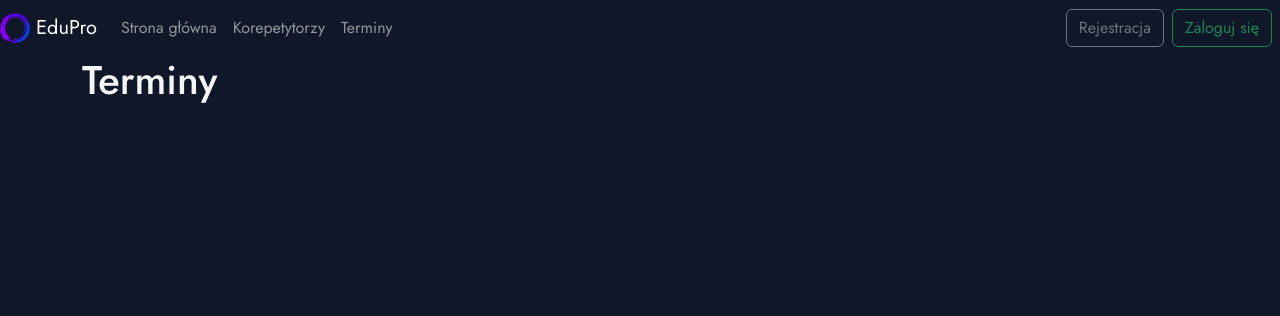
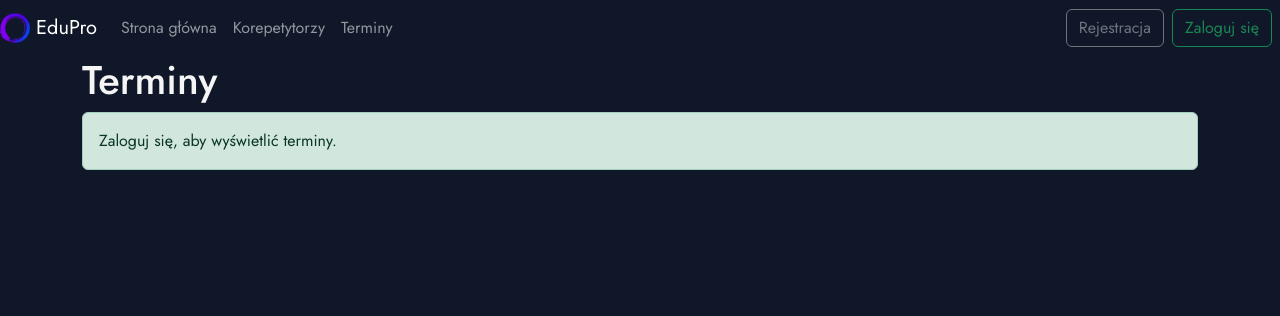
Before and after one commit to ZMejer/EduPro-tutoring-platform, a Django app: template project/app/templates/slots.html in a window 1280 px wide. Shown: the top 316 px of the page. Run offline with Django 4.2, Linux system fonts and the light colour scheme; the template is opened without the code that fills it, so the values that code supplies are empty.

Commit message:
ma nie pokazywac terminow jak sie nie jest zalogowanym

```diff
--- a/project/app/templates/slots.html
+++ b/project/app/templates/slots.html
@@ -3,6 +3,7 @@
 {% block content %}
 <div class="container">
     <h1>Terminy</h1>
+    {% if user.is_authenticated %}
     <table class="table table-bordered mt-5">
         <thead>
             <tr>
@@ -59,6 +60,9 @@
         }
     }
 </script>
-
-
+{% else %}
+<div class="alert alert-success">
+    Zaloguj się, aby wyświetlić terminy.
+</div>
+{% endif %}
 {% endblock %}
```
